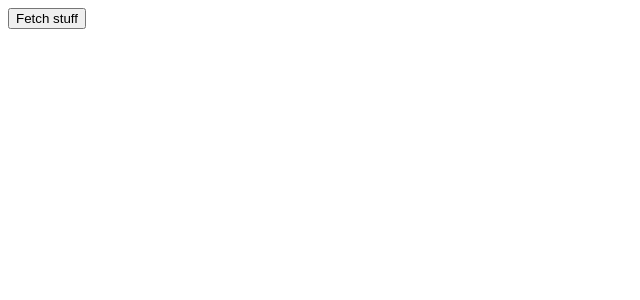
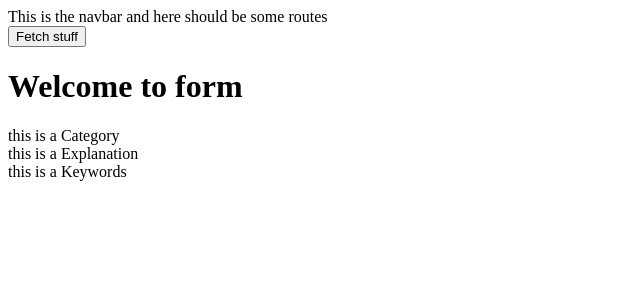
Before and after one commit to Swishyfishie/studying-app, a React (Create React App) app in the folder frontend/: page / in a window 1280 px wide. Shown: the top 300 px of the page, without its empty margins (0-640 px from the left). Built offline with nearby package versions, Linux system fonts and the light colour scheme.

Commit message:
add all components

```diff
--- a/frontend/src/App.js
+++ b/frontend/src/App.js
@@ -1,3 +1,5 @@
+import Navbar from './components/Navbar'
+import Form from './components/Form'
 function App() {
 
   const fetchStuff = () => {
@@ -8,7 +10,9 @@ function App() {
 
   return (
     <div className="App">
+      <Navbar />
       <button onClick={fetchStuff}>Fetch stuff</button>
+      <Form />
     </div>
   );
 }
--- /dev/null
+++ b/frontend/src/components/Form.js
@@ -0,0 +1,25 @@
+// this is the form where every step of the entry will be generated
+import React from 'react'
+import Category from './form_components/Category'
+import Explanation from './form_components/Explanation'
+import Keywords from './form_components/Keywords'
+
+class Form extends React.Component {
+    constructor() {
+        super()
+
+    }
+
+    render() {
+        return (
+            <div>
+                <h1>Welcome to form</h1>
+                <Category />
+                <Explanation />
+                <Keywords />
+            </div>
+        )
+    }
+}
+
+export default Form
--- /dev/null
+++ b/frontend/src/components/Navbar.js
@@ -0,0 +1,15 @@
+import React from 'react'
+
+class Navbar extends React.Component {
+    constructor(props) {
+        super()
+    }
+
+    render() {
+        return (
+            <div>This is the navbar and here should be some routes</div>
+        )
+    }
+}
+
+export default Navbar
--- /dev/null
+++ b/frontend/src/components/form_components/Category.js
@@ -0,0 +1,16 @@
+import React from 'react'
+
+class Category extends React.Component {
+    constructor() {
+        super()
+
+    }
+
+    render() {
+        return (
+            <div>this is a Category</div>
+        )
+    }
+}
+
+export default Category
--- /dev/null
+++ b/frontend/src/components/form_components/Explanation.js
@@ -0,0 +1,16 @@
+import React from 'react'
+
+class Explanation extends React.Component {
+    constructor() {
+        super()
+
+    }
+
+    render() {
+        return (
+            <div>this is a Explanation</div>
+        )
+    }
+}
+
+export default Explanation
--- /dev/null
+++ b/frontend/src/components/form_components/Keywords.js
@@ -0,0 +1,16 @@
+import React from 'react'
+
+class Keywords extends React.Component {
+    constructor() {
+        super()
+
+    }
+
+    render() {
+        return (
+            <div>this is a Keywords</div>
+        )
+    }
+}
+
+export default Keywords
```
